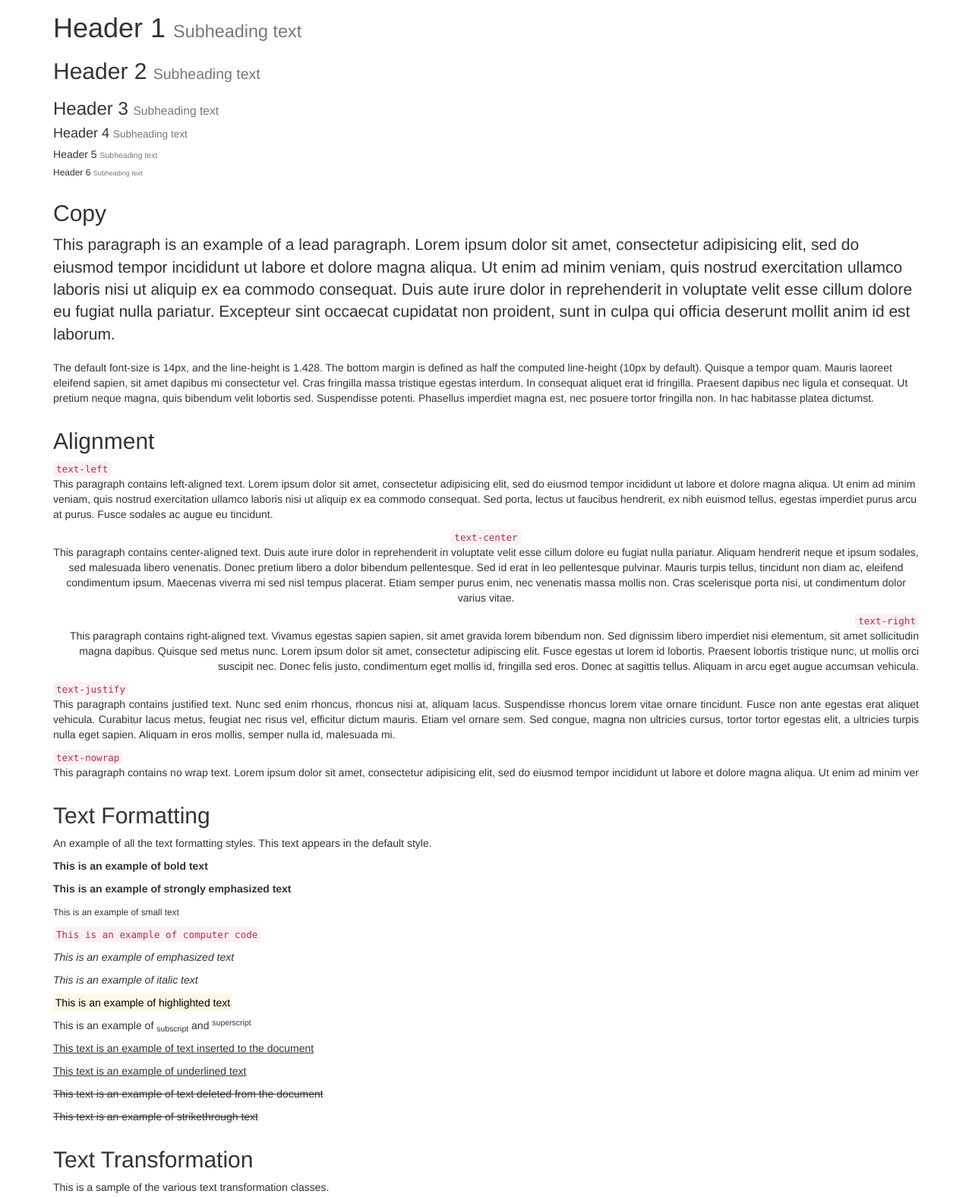
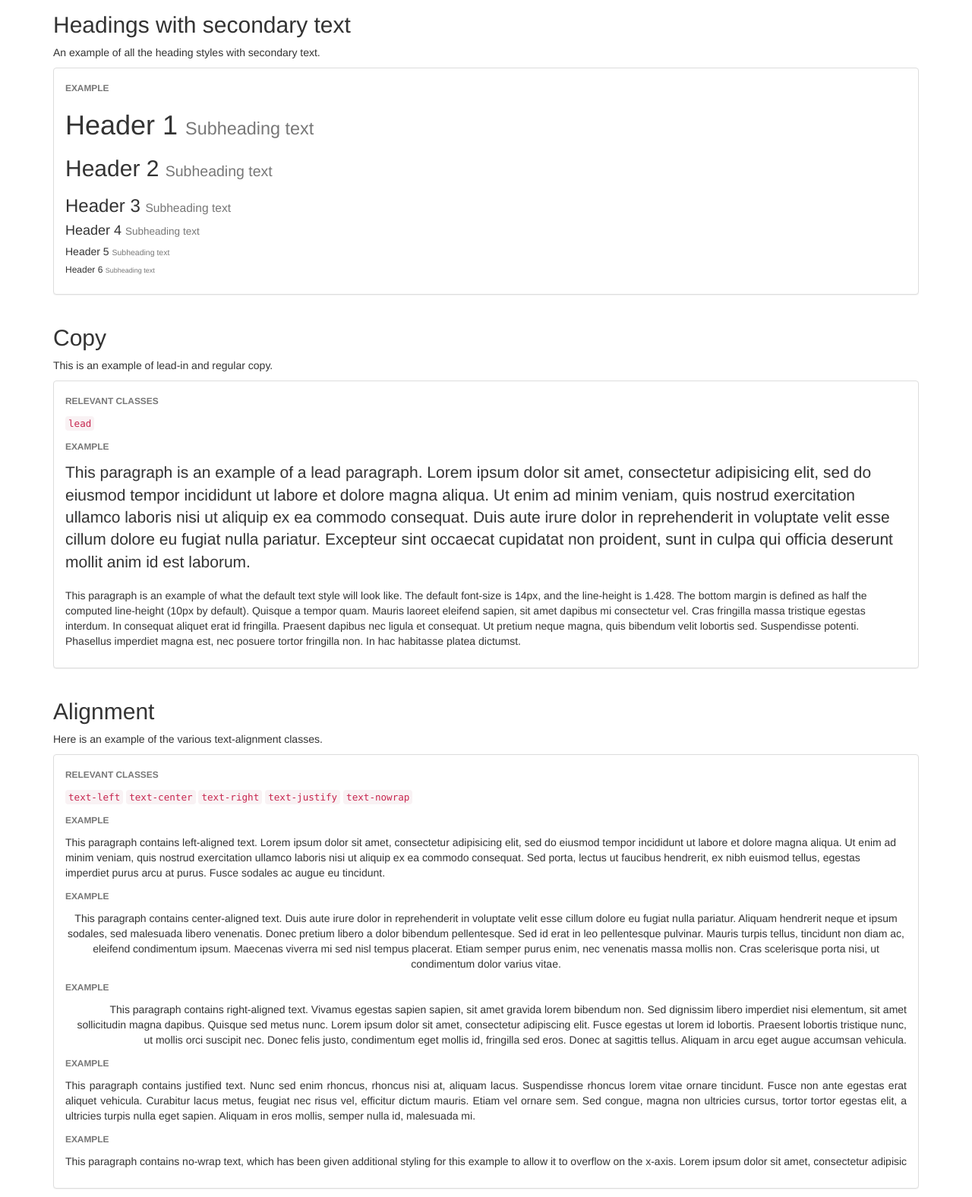
Before and after one commit to sdlambert/bootstrap-demo, a plain HTML site: page typography.html in a window 1280 px wide. Shown: the part 766-2342 px from the top of the page at 76% size. Drawn offline with nearby package versions, Linux system fonts and the light colour scheme.

Commit message:
Continued to add panels to all pages

```diff
--- a/typography.html
+++ b/typography.html
@@ -41,6 +41,9 @@
 				<div class="col-sm-12">
 					<h2 id="headings">Headings</h2>
 					<p>An example of all the heading styles.</p>
+					<div class="panel panel-default">
+						<div class="panel-body">
+							<p><small class="text-uppercase text-muted"><strong>Example</strong></small></p>
 							<h1>Header 1</h1>
 							<h2>Header 2</h2>
 							<h3>Header 3</h3>
@@ -49,56 +52,79 @@
 							<h6>Header 6</h6>
 						</div>
 					</div>
+				</div>
+			</div>
 			<div class="row">
 				<div class="col-sm-12">
 					<h2 id="headingstext">Headings with secondary text</h2>
 					<p>An example of all the heading styles with secondary text.</p>
-					<h1>
-						Header 1 <small>Subheading text</small>
+					<div class="panel panel-default">
+						<div class="panel-body">
+							<p><small class="text-uppercase text-muted"><strong>Example</strong></small></p>
+							<h1>Header 1 <small>Subheading text</small>
 							</h1>
-					<h2>
-						Header 2 <small>Subheading text</small>
+							<h2>Header 2 <small>Subheading text</small>
 							</h2>
-					<h3>
-						Header 3 <small>Subheading text</small>
+							<h3>Header 3 <small>Subheading text</small>
 							</h3>
-					<h4>
-						Header 4 <small>Subheading text</small>
+							<h4>Header 4 <small>Subheading text</small>
 							</h4>
-					<h5>
-						Header 5 <small>Subheading text</small>
+							<h5>Header 5 <small>Subheading text</small>
 							</h5>
-					<h6>
-						Header 6 <small>Subheading text</small>
+							<h6>Header 6 <small>Subheading text</small>
 							</h6>
+						</div>
+					</div>
 				</div>
 			</div>
 			<div class="row">
 				<div class="col-sm-12">
 					<h2 id="copy">Copy</h2>
+					<p>This is an example of lead-in and regular copy.</p>
+					<div class="panel panel-default">
+						<div class="panel-body">
+							<p><small class="text-uppercase text-muted"><strong>Relevant classes</strong></small></p>
+							<p><code>lead</code></p>
+							<p><small class="text-uppercase text-muted"><strong>Example</strong></small></p>
 							<p class="lead">This paragraph is an example of a lead paragraph. Lorem ipsum dolor sit amet, consectetur adipisicing elit, sed do eiusmod tempor incididunt ut labore et dolore magna aliqua. Ut enim ad minim veniam, quis nostrud exercitation ullamco laboris nisi ut aliquip ex ea commodo consequat. Duis aute irure dolor in reprehenderit in voluptate velit esse cillum dolore eu fugiat nulla pariatur. Excepteur sint occaecat cupidatat non proident, sunt in culpa qui officia deserunt mollit anim id est laborum.</p>
-					<p>The default font-size is 14px, and the line-height is 1.428. The bottom margin is defined as half the computed line-height (10px by default). Quisque a tempor quam. Mauris laoreet eleifend sapien, sit amet dapibus mi consectetur vel. Cras fringilla massa tristique egestas interdum. In consequat aliquet erat id fringilla. Praesent dapibus nec ligula et consequat. Ut pretium neque magna, quis bibendum velit lobortis sed. Suspendisse potenti. Phasellus imperdiet magna est, nec posuere tortor fringilla non. In hac habitasse platea dictumst.</p>
+							<p>This paragraph is an example of what the default text style will look like. The default font-size is 14px, and the line-height is 1.428. The bottom margin is defined as half the computed line-height (10px by default). Quisque a tempor quam. Mauris laoreet eleifend sapien, sit amet dapibus mi consectetur vel. Cras fringilla massa tristique egestas interdum. In consequat aliquet erat id fringilla. Praesent dapibus nec ligula et consequat. Ut pretium neque magna, quis bibendum velit lobortis sed. Suspendisse potenti. Phasellus imperdiet magna est, nec posuere tortor fringilla non. In hac habitasse platea dictumst.</p>
+						</div>
+					</div>
 				</div>
 			</div>
 			<div class="row">
 				<div class="col-sm-12">
 					<h2 id="alignment">Alignment</h2>
-					<p class="text-left"><code>text-left</code><br>
+					<p>Here is an example of the various text-alignment classes.</p>
+					<div class="panel panel-default">
+						<div class="panel-body">
+							<p><small class="text-uppercase text-muted"><strong>Relevant classes</strong></small></p>
+							<p><code>text-left</code>&nbsp;<code>text-center</code>&nbsp;<code>text-right</code>&nbsp;<code>text-justify</code>&nbsp;<code>text-nowrap</code></p>
+							<p><small class="text-uppercase text-muted"><strong>Example</strong></small></p>
+							<p class="text-left">
 							This paragraph contains left-aligned text. Lorem ipsum dolor sit amet, consectetur adipisicing elit, sed do eiusmod tempor incididunt ut labore et dolore magna aliqua. Ut enim ad minim veniam, quis nostrud exercitation ullamco laboris nisi ut aliquip ex ea commodo consequat. Sed porta, lectus ut faucibus hendrerit, ex nibh euismod tellus, egestas imperdiet purus arcu at purus. Fusce sodales ac augue eu tincidunt.</p>
-					<p class="text-center"><code>text-center</code><br>
+							<p><small class="text-uppercase text-muted"><strong>Example</strong></small></p>
+							<p class="text-center">
 							This paragraph contains center-aligned text. Duis aute irure dolor in reprehenderit in voluptate velit esse cillum dolore eu fugiat nulla pariatur. Aliquam hendrerit neque et ipsum sodales, sed malesuada libero venenatis. Donec pretium libero a dolor bibendum pellentesque. Sed id erat in leo pellentesque pulvinar. Mauris turpis tellus, tincidunt non diam ac, eleifend condimentum ipsum. Maecenas viverra mi sed nisl tempus placerat. Etiam semper purus enim, nec venenatis massa mollis non. Cras scelerisque porta nisi, ut condimentum dolor varius vitae. </p>
-					<p class="text-right"><code>text-right</code><br>
+							<p><small class="text-uppercase text-muted"><strong>Example</strong></small></p>
+							<p class="text-right">
 							This paragraph contains right-aligned text. Vivamus egestas sapien sapien, sit amet gravida lorem bibendum non. Sed dignissim libero imperdiet nisi elementum, sit amet sollicitudin magna dapibus. Quisque sed metus nunc. Lorem ipsum dolor sit amet, consectetur adipiscing elit. Fusce egestas ut lorem id lobortis. Praesent lobortis tristique nunc, ut mollis orci suscipit nec. Donec felis justo, condimentum eget mollis id, fringilla sed eros. Donec at sagittis tellus. Aliquam in arcu eget augue accumsan vehicula.</p>
-					<p class="text-justify"><code>text-justify</code><br>
+							<p><small class="text-uppercase text-muted"><strong>Example</strong></small></p>
+							<p class="text-justify">
 							This paragraph contains justified text. Nunc sed enim rhoncus, rhoncus nisi at, aliquam lacus. Suspendisse rhoncus lorem vitae ornare tincidunt. Fusce non ante egestas erat aliquet vehicula. Curabitur lacus metus, feugiat nec risus vel, efficitur dictum mauris. Etiam vel ornare sem. Sed congue, magna non ultricies cursus, tortor tortor egestas elit, a ultricies turpis nulla eget sapien. Aliquam in eros mollis, semper nulla id, malesuada mi.</p>
-					<p class="text-nowrap" style="overflow-x: scroll"><code>text-nowrap</code><br>
-					This paragraph contains no wrap text. Lorem ipsum dolor sit amet, consectetur adipisicing elit, sed do eiusmod tempor incididunt ut labore et dolore magna aliqua. Ut enim ad minim veniam, quis nostrud exercitation ullamco laboris nisi ut aliquip ex ea commodo consequat. Duis aute irure dolor in reprehenderit in voluptate velit esse cillum dolore eu fugiat nulla pariatur. Excepteur sint occaecat cupidatat non proident, sunt in culpa qui officia deserunt mollit anim id est laborum.</p>
+							<p><small class="text-uppercase text-muted"><strong>Example</strong></small></p>
+							<p class="text-nowrap" style="overflow-x: scroll">This paragraph contains no-wrap text, which has been given additional styling for this example to allow it to overflow on the x-axis. Lorem ipsum dolor sit amet, consectetur adipisicing elit, sed do eiusmod tempor incididunt ut labore et dolore magna aliqua. Ut enim ad minim veniam, quis nostrud exercitation ullamco laboris nisi ut aliquip ex ea commodo consequat. Duis aute irure dolor in reprehenderit in voluptate velit esse cillum dolore eu fugiat nulla pariatur. Excepteur sint occaecat cupidatat non proident, sunt in culpa qui officia deserunt mollit anim id est laborum.</p>
+						</div>
+					</div>
 				</div>
 			</div>
 			<div class="row">
 				<div class="col-sm-12">
 					<h2 id="formatting">Text Formatting</h2>
 					<p>An example of all the text formatting styles. This text appears in the default style.</p>
+					<div class="panel panel-default">
+						<div class="panel-body">
+							<p><small class="text-uppercase text-muted"><strong>Example</strong></small></p>
 							<p><b>This is an example of bold text</b></p>
 							<p><strong>This is an example of strongly emphasized text</strong></p>
 							<p><small>This is an example of small text</small></p>
@@ -113,26 +139,39 @@
 							<p><s>This text is an example of strikethrough text</s></p>
 						</div>
 					</div>
+				</div>
+			</div>
 			<div class="row">
 				<div class="col-sm-12">
 					<h2 id="transformation">Text Transformation</h2>
 					<p>This is a sample of the various text transformation classes.</p>
+					<div class="panel panel-default">
+						<div class="panel-body">
+							<p><small class="text-uppercase text-muted"><strong>Relevant classes</strong></small></p>
+							<p><code>text-lowercase</code>&nbsp;<code>text-capitalize</code>&nbsp;<code>text-uppercase</code>&nbsp;</p>
+							<p><small class="text-uppercase text-muted"><strong>Example</strong></small></p>
 							<p class="text-lowercase">THIS TEXT IS AN EXAMPLE OF LOWERCASE TRANSFORMATION.</p>
 							<p class="text-capitalize">this text is a example of capitalized text transformation.</p>
 							<p class="text-uppercase">this text is an example of uppercase transformation</p>
 						</div>
 					</div>
+				</div>
+			</div>
 			<div class="row">
 				<div class="col-sm-12">
 					<h2 id="blockquotes">Blockquotes</h2>
-					<p><code>blockquote</code></p>
+					<p>A sample of the various blockquote styles</p>
+					<div class="panel panel-default">
+						<div class="panel-body">
+							<p><small class="text-uppercase text-muted"><strong>Relevant classes</strong></small></p>
+							<p><code>blockquote</code>&nbsp;<code>blockquote-reverse</code></p>
+							<p><small class="text-uppercase text-muted"><strong>Example</strong></small></p>
 							<blockquote>
 								<p>In heaven all the interesting people are missing.</p>
 								<footer>
 									<cite>Friedrich Nietzsche</cite> (1844 - 1900)
 								</footer>
 							</blockquote>
-					<p class="text-right"><code>blockquote .blockquote-reverse</code></p>
 							<blockquote class="blockquote-reverse">
 								<p>Maybe this world is another planet's hell.</p>
 								<footer>
@@ -141,10 +180,16 @@
 							</blockquote>
 						</div>
 					</div>
+				</div>
+			</div>
 			<div class="row">
 				<div class="col-sm-12">
 					<h2 id="lists">Lists</h2>
+					<p>Below is a collection of the various list styles: unordered, ordered, inline and vertical and horizontal descriptions.</p>
+					<div class="panel panel-default">
+						<div class="panel-body">
 							<h3>Unordered</h3>
+							<p><small class="text-uppercase text-muted"><strong>Example</strong></small></p>
 							<ul>
 								<li>Apple</li>
 								<li>Banana
@@ -159,6 +204,7 @@
 								<li>Eggplant</li>
 							</ul>
 							<h3>Ordered</h3>
+							<p><small class="text-uppercase text-muted"><strong>Example</strong></small></p>
 							<ol>
 								<li>Introduction and Thesis Statement</li>
 								<li>Body
@@ -171,6 +217,7 @@
 								<li>Conclusion</li>
 							</ol>
 							<h3>Inline</h3>
+							<p><small class="text-uppercase text-muted"><strong>Example</strong></small></p>
 							<ul class="list-inline">
 								<li>Home</li>
 								<li>Products</li>
@@ -178,12 +225,14 @@
 								<li>Contact</li>
 							</ul>
 							<h3>Descriptions</h3>
+							<p><small class="text-uppercase text-muted"><strong>Example</strong></small></p>
 							<dl>
 								<dt>Aspartame</dt>
 								<dd>Aspartame is an artificial, non-saccharide sweetener used as a sugar substitute in some foods and beverages.</dd>
 								<dt>Phosphoric acid</dt>
 								<dd>Phosphoric acid is a mineral acid having the chemical formula H<sub>3</sub>PO<sub>4</sub>.</dd>
 							</dl>
+							<p><small class="text-uppercase text-muted"><strong>Example</strong></small></p>
 							<h4>Horizontal description list</h4>
 							<dl class="dl-horizontal">
 								<dt>Sodium benzoate</dt>
@@ -194,6 +243,8 @@
 						</div>
 					</div>
 				</div>
+			</div>
+		</div>
 		<!-- jQuery (necessary for Bootstrap's JavaScript plugins) -->
 		<script src="https://ajax.googleapis.com/ajax/libs/jquery/1.11.3/jquery.min.js"></script>
 		<!-- Include all compiled plugins (below), or include individual files as needed -->
```
Also changed, not shown: codeandtables.html (+45 -4 lines), formstyles.html (+3 -1 lines). Lines whose indentation alone changed are shown as unchanged.
